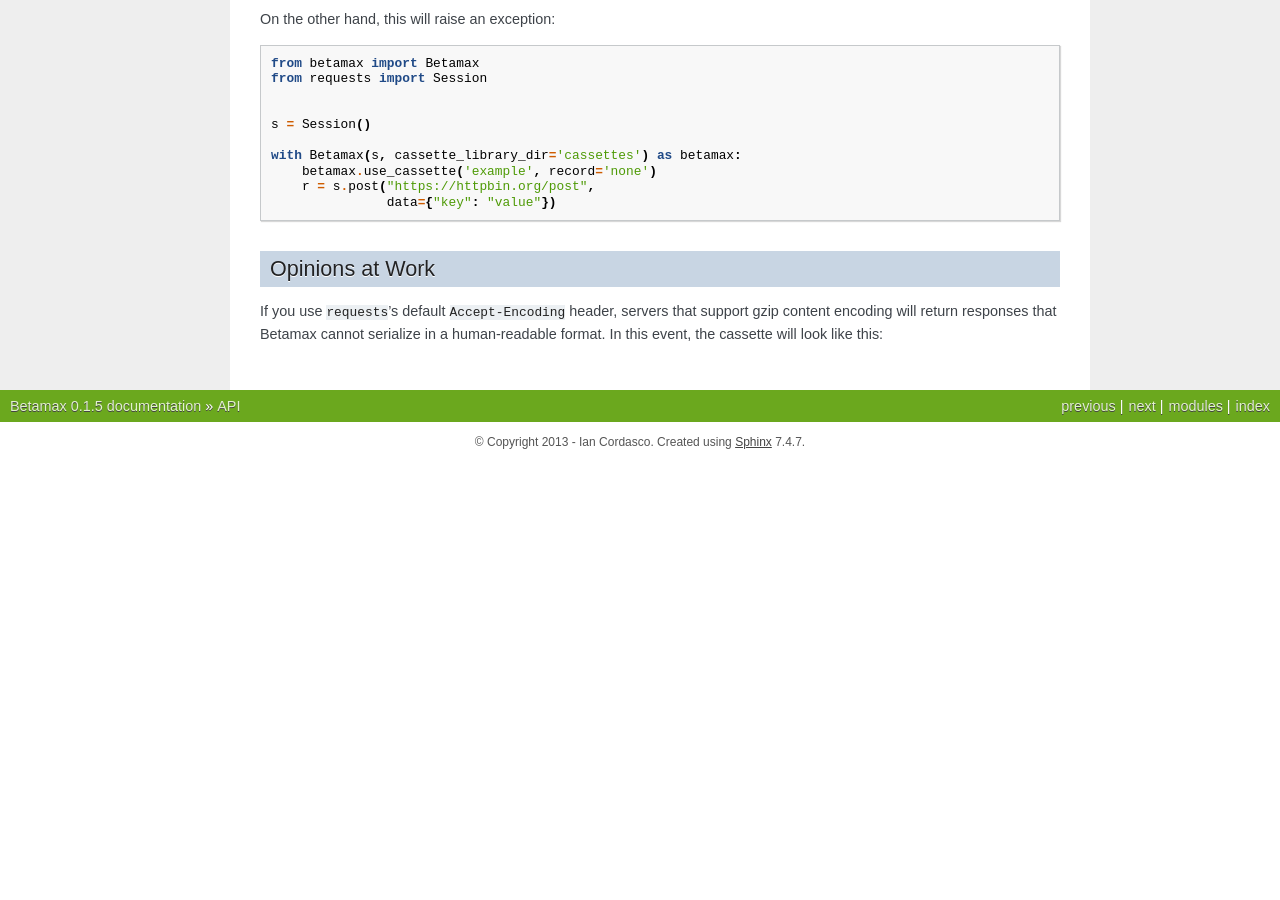
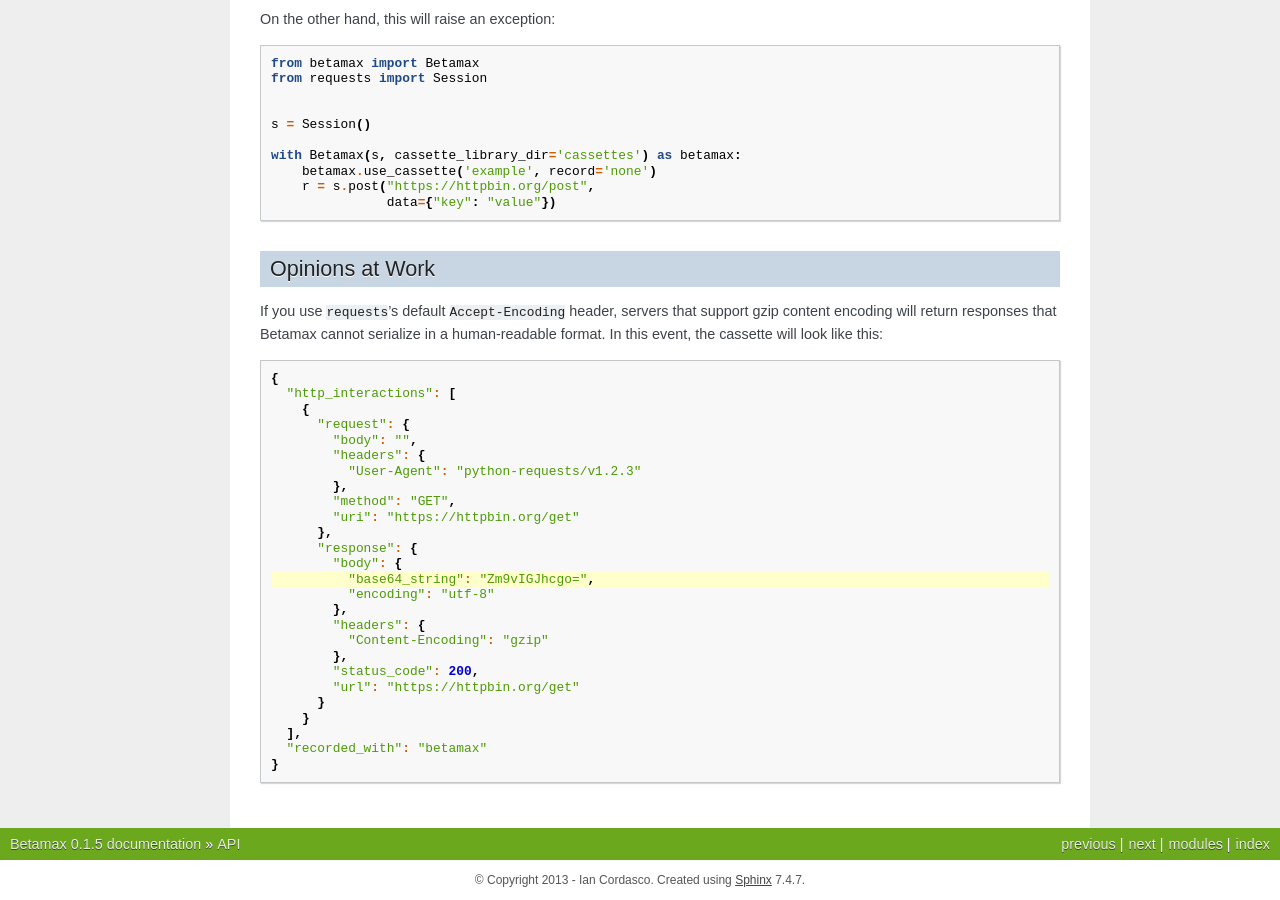
Before and after one commit to betamaxpy/betamax, a Sphinx documentation site: the page built from docs/api.rst, in a window 1280 px wide and 900 px high, scrolled down 1031 px. Built offline with Sphinx 7.4.7, drawn with Linux system fonts in a browser that asks for light colours; before the commit the page ends 1493 px from its top, so only the background shows below that.

Commit message:
Fix directives

```diff
--- a/docs/api.rst
+++ b/docs/api.rst
@@ -16,7 +16,7 @@ Examples
 Let `example.json` be a file in a directory called `cassettes` with the
 content:
 
-.. code:: javascript
+.. code-block:: javascript
 
     {
       "http_interactions": [
@@ -45,7 +45,7 @@ content:
 
 The following snippet will not raise any exceptions
 
-.. code:: python
+.. code-block:: python
 
     from betamax import Betamax
     from requests import Session
@@ -59,7 +59,7 @@ The following snippet will not raise any exceptions
 
 On the other hand, this will raise an exception:
 
-.. code:: python
+.. code-block:: python
 
     from betamax import Betamax
     from requests import Session
@@ -80,7 +80,7 @@ support gzip content encoding will return responses that Betamax cannot
 serialize in a human-readable format. In this event, the cassette will look
 like this:
 
-.. code:: javascript
+.. code-block:: javascript
     :emphasize-lines: 14
 
     {
```
